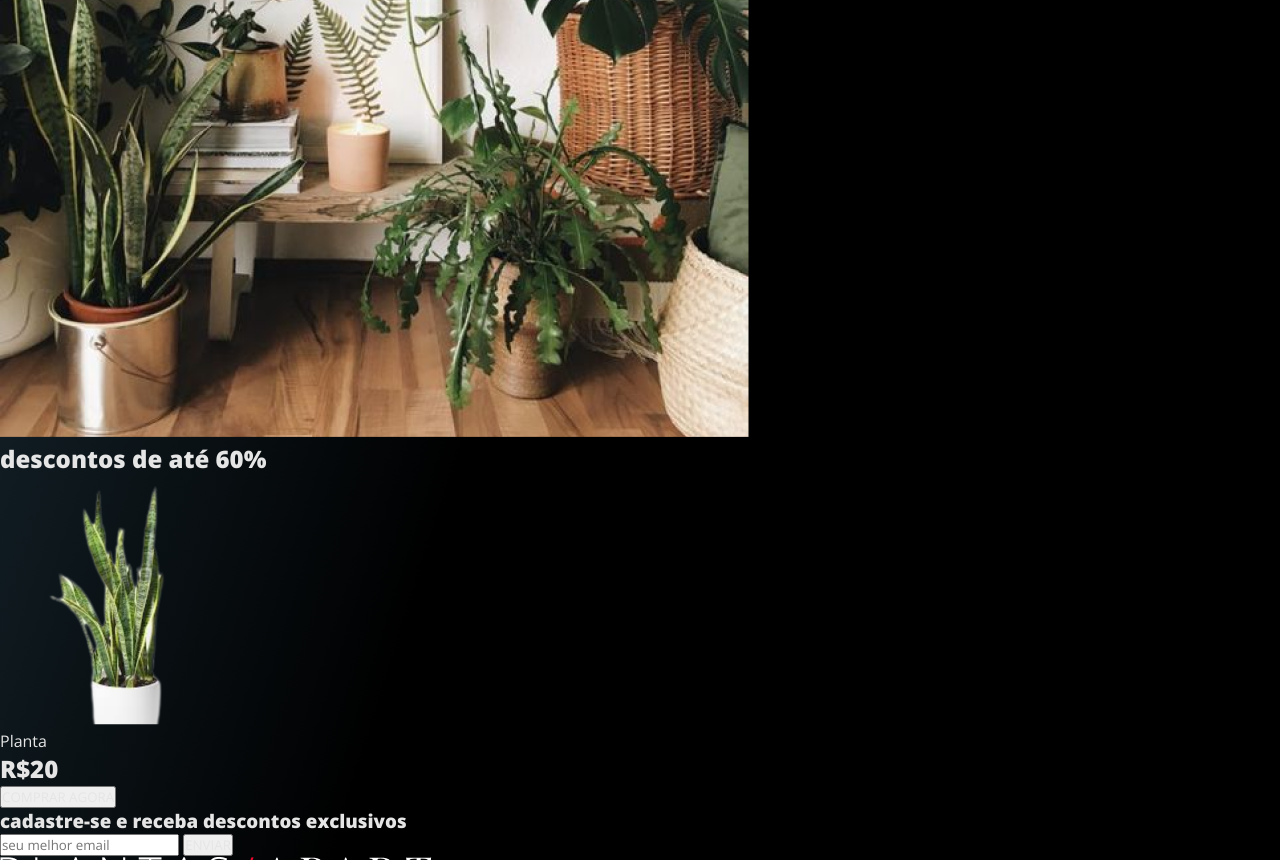
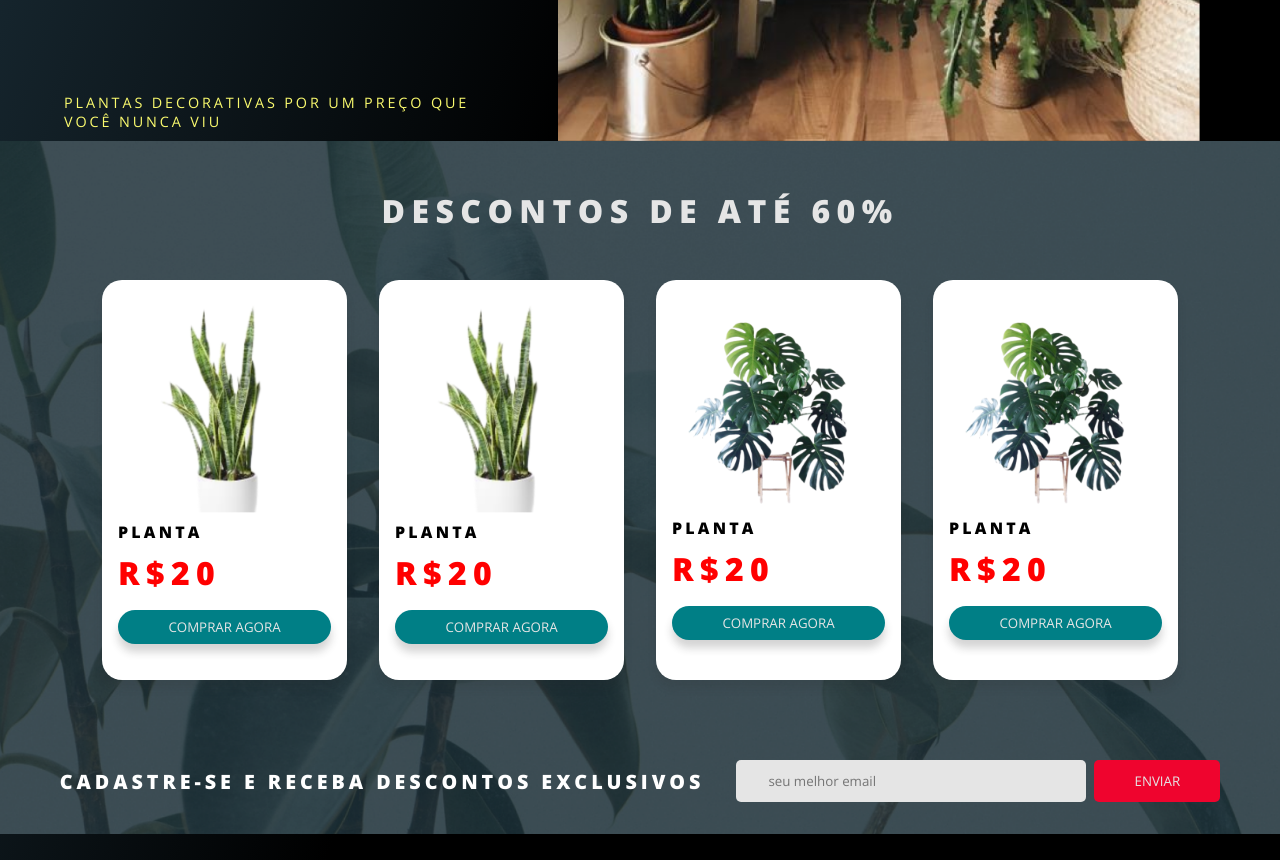
Before and after one commit to vinisodre/hiringcoders-landingpage, a plain HTML site: page index.html in a window 1280 px wide. Shown: the part 659-1519 px from the top of the page. Drawn offline with nearby package versions, Linux system fonts and the light colour scheme.

Commit message:
desktop layout pronto

```diff
--- a/index.html
+++ b/index.html
@@ -8,40 +8,61 @@
 	<link href="style.css" rel="stylesheet" type="text/css" />
 	<link rel="preconnect" href="https://fonts.googleapis.com">
 	<link rel="preconnect" href="https://fonts.gstatic.com" crossorigin>
-	<link href="https://fonts.googleapis.com/css2?family=Open+Sans:wght@300;400;800&display=swap" rel="stylesheet">
+	<link href="https://fonts.googleapis.com/css2?family=Open+Sans:wght@100;300;400;800&family=Yellowtail&display=swap" rel="stylesheet">
 </head>
 
 <body>
-	<div class="container">
-	<section class="hero">
+	<section class="hero container">
 		<div class="hero-left">
-			<h1>teste</h1>
-			  <div>
-				<img src="./img/apart.png" alt="logo">
+			<div>
+				<img class="logo1" src="./img/apart.png" alt="logo">
         </div>
         <div class="headline">
           <h1>Green Friday</h1>
           <h2>Chegou a hora de você decorar o seu apê</h2>
         </div>
-        <div class="subheadline">
-          <h3>Plantas decorativas por um preço que você nunca viu</h3>
-        </div>
+          <h3 class="subheadline">Plantas decorativas por um preço que você nunca viu</h3>
       </div>
       <div class="hero-right">
-        <div class="hero">
-        <img src="../img/heroplanta.png" alt="" srcset="">
-        </div>
-
+          <img src="./img/heroplanta.png" alt="" srcset="">
       </div>
     </section>
 
     <section class="products">
-      <div class="block">
-        <h2>descontos de até 60%</h2>
+      <div class="block container">
+        <h2>DESCONTOS DE ATÉ 60%</h2>
 
         <div class="block-cards">
+
           <div class="card">
           <img src="./img/lp2.png" alt="" srcset="">
+          <div class="card-text">
+            <p>Planta</p>
+            <h2 class="price">R$20</h2>
+          </div>
+            <input class="btn-card" type="button" value="COMPRAR AGORA">
+          </div>
+
+          <div class="card">
+          <img src="./img/lp2.png" alt="" srcset="">
+          <div class="card-text">
+            <p>Planta</p>
+            <h2 class="price">R$20</h2>
+          </div>
+            <input class="btn-card" type="button" value="COMPRAR AGORA">
+          </div>
+
+          <div class="card">
+          <img src="./img/lp4.png" alt="" srcset="">
+          <div class="card-text">
+            <p>Planta</p>
+            <h2 class="price">R$20</h2>
+          </div>
+            <input class="btn-card" type="button" value="COMPRAR AGORA">
+          </div>
+
+          <div class="card">
+          <img src="./img/lp4.png" alt="" srcset="">
           <div class="card-text">
             <p>Planta</p>
             <h2 class="price">R$20</h2>
@@ -52,22 +73,19 @@
 
         <div class="email-capture">
             <h3>cadastre-se e receba descontos exclusivos </h3>
-            <input type="text" name="email" id="email" placeholder="seu melhor email">
+            <div class="capture">
+              <input type="text" class="email" name="email" id="email" placeholder="seu melhor email">
             <input class="btn-email" type="button" value="ENVIAR">
-        </div>
+            </div>
 
       </div>
     </section>
     <footer class="footer">
-      <img src="./img/apart.png" alt="" srcset="">
+      <div class="container">
+        <img class="logo" src="./img/apart.png" alt="" srcset="">
       <p>Feito com carinho por Vinicius Sodré</p>
-      <div>
-        <p><a href="">Contato</a></p>
-       <img src="./img/contact.png" alt="">
-      </div>
 
     </footer>
-  </div>
 
 	<script src="script.js">
 	</script>
--- a/style.css
+++ b/style.css
@@ -6,7 +6,230 @@
   color: #E5E5E5;
 }
 
+h1{
+  font-size: 6rem;
+}
+h2{
+  font-family: Open Sans;
+font-style: normal;
+font-weight: bold;
+font-size: 2rem;
+letter-spacing: 0.2em;
+text-transform: uppercase;
+
+color: #E5E5E5;
+}
+h3{
+  font-size: 1rem;
+}
+
+a{
+  text-decoration: none;
+}
+
+
 body{
   background: linear-gradient(107.76deg, #2A4858 -20.84%, #000000 45.62%);
-box-shadow: 0px 4px 4px rgba(0, 0, 0, 0.25);
+
 }
+
+.container{
+  max-width: 1440px;
+  padding: 0 3rem;
+  margin: 0 auto;
+}
+
+.hero{
+  display:flex;
+}
+
+
+.hero-left{
+  padding: 2rem 1rem;
+  height:100vh;
+  width: 100vw;
+}
+
+.logo1{
+  max-width: 300px;
+  margin-top: 2rem;
+}
+
+.headline{
+  margin: 6rem 0;
+}
+
+.headline> h1{
+font-family: Yellowtail;
+font-style: normal;
+font-weight: normal;
+font-size:8rem;
+color: #77d183;
+}
+
+.headline> h2{
+font-family: Open Sans;
+font-style: normal;
+font-weight: bold;
+font-size: 1.8rem;
+letter-spacing: 0.2em;
+text-transform: uppercase;
+
+color: #E5E5E5;
+}
+
+.subheadline{
+font-family: Open Sans;
+font-style: normal;
+font-weight: 300;
+font-size: 0.9rem;
+letter-spacing: 0.2em;
+text-transform: uppercase;
+
+color: #FAFA6E;
+}
+
+.hero-right{
+  height:100vh;
+  width: 100vw;
+}
+
+.hero-right>img{
+  height:100vh;
+  margin:0 2rem;
+}
+
+.products{
+  background-image: url("./img/plantabg.png");
+  background-position: center;
+  background-size: cover;
+  background-repeat: no-repeat;
+  width: 100%;
+  height:100%;
+}
+
+.block{
+  display: flex;
+  flex-direction: column;
+
+}
+
+.block>h2{
+  text-align: center;
+padding-top:3rem;
+text-shadow: 0 8px 8px 0 rgba(41, 41, 41, 0.125);
+}
+
+.block-cards{
+  display:flex;
+  justify-content:center;
+  align-itens:center;
+  margin:1rem 3rem;
+}
+
+.card{
+  background:white;
+  border-radius:20px;
+  width: 245px;
+  height: 400px;
+  padding: 1rem;
+  display: flex;
+  flex-direction:column;
+  margin: 2rem 1rem;
+  box-shadow: 0 8px 8px 0 rgba(41, 41, 41, 0.125);
+}
+
+.card-img{
+  min-height: 200px;
+}
+
+
+
+.card-text >p{
+  margin: 0.5rem 0;
+  font-family: Open Sans;
+font-style: normal;
+font-weight: bold;
+font-size: 1rem;
+letter-spacing: 0.2em;
+text-transform: uppercase;
+color: #000000;
+}
+.card-text > h2{
+  color:red;
+}
+
+.btn-card{
+  margin: 1rem 0;
+  background:#007F86;
+  padding:0.5rem 1rem;
+  border: none;
+  border-radius: 20px;
+  box-shadow: 0 8px 8px 0 rgba(41, 41, 41, 0.2);
+}
+
+.email-capture{
+  display:flex;
+  gap:2rem;
+  margin: 2rem auto;
+  align-items: center;
+}
+.email-capture>h3{
+  font-family: Open Sans;
+font-style: normal;
+font-weight: bold;
+font-size: 19.7594px;
+line-height: 27px;
+letter-spacing: 0.2em;
+text-transform: uppercase;
+
+color: #FFFFFF;
+}
+
+.capture{
+  display: flex;
+  gap:0.5rem;
+}
+
+.email{
+  width: 350px;
+height: 42px;
+background: #E5E5E5;
+border-radius: 5px;
+border: none;
+}
+
+::placeholder{
+  padding-left:2rem ;
+}
+
+.btn-email{
+  width: 126px;
+height: 42px;
+border: none;
+background: #EF042E;
+border-radius: 5px;
+}
+
+footer>.container{
+  display: flex;
+  justify-content: space-between;
+  align-items: center;
+  height: 5rem;
+}
+
+footer>p{
+  font-family: Open Sans;
+letter-spacing: 0.2em;
+text-transform: uppercase;
+
+color: #FFFFFF;
+}
+
+.logo{
+  width:175px;
+}
+
+footer>div{
+  display: flex;
+}
```
